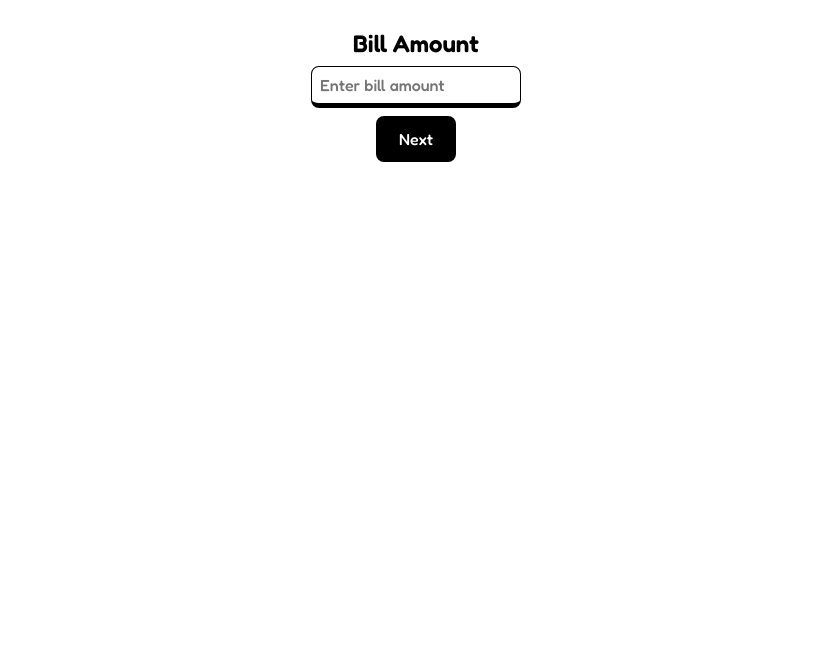
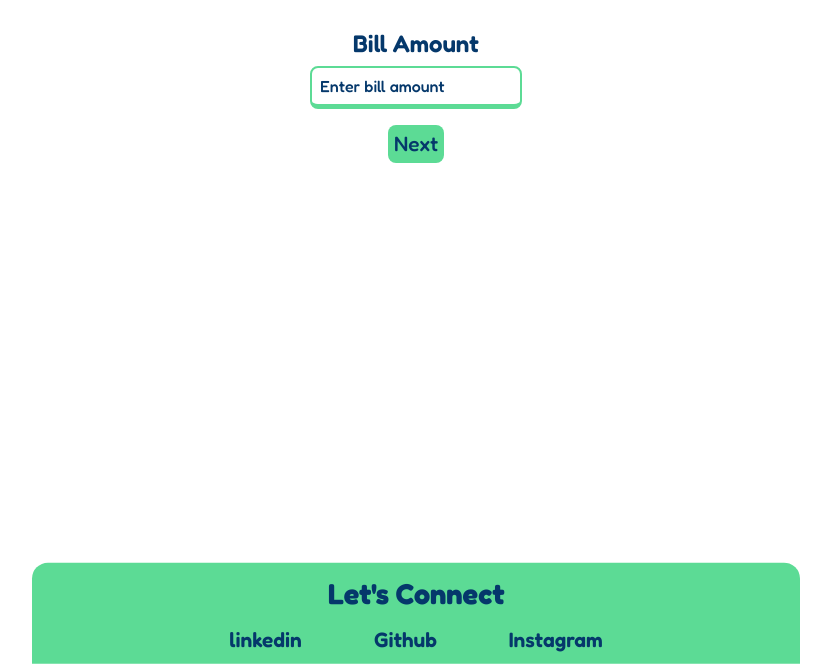
Before and after one commit to SaiPriya01/NeogMark-10, a plain HTML site: page index.html in a window 1280 px wide. Shown: the part 136-800 px from the top of the page, without its empty margins (224-1055 px from the left). Drawn offline with Linux system fonts and the light colour scheme.

Commit message:
styling done

```diff
--- a/index.html
+++ b/index.html
@@ -55,6 +55,14 @@
                 </tr>
             </table>
         </div>
+        <footer class="footer">
+            <h2>Let's Connect</h2>
+            <div class="social">
+                <a href="https://www.linkedin.com/in/sai-priya-syamala-38664422a/">linkedin</a>
+                <a href="https://github.com/SaiPriya01">Github</a>
+                <a href="https://www.instagram.com/saipriya_29/">Instagram</a>
+            </div>
+        </footer>
     </div>
     <script src="index.js"></script>
 </body>
--- a/styles.css
+++ b/styles.css
@@ -1,12 +1,19 @@
 @import url("https://fonts.googleapis.com/css2?family=Fredoka:wght@300;400;500;600;700&display=swap");
+:root{
+    --primary-color:#5CDB95;
+    --secondary-color:#05386B;
+    --border-color:#8EE4AF;
+}
 * {
   margin: 0;
   padding: 0;
   font-family: "Fredoka", sans-serif;
+
 }
 .heading{
-    background-color: black;
-    color: whitesmoke;
+    background-color: var(--primary-color);
+    color: var(--secondary-color);
+    /* border: 2px solid var(--border-color); */
     border-bottom-left-radius: 1rem;
     border-bottom-right-radius: 1rem;
     text-align: center;
@@ -27,6 +34,7 @@
 }
 label {
     /* margin-top: 1.5rem; */
+    color: var(--secondary-color);
     font-size: 1.5rem;
     font-weight: 600;
 }
@@ -35,13 +43,16 @@ input{
     /* border-style: none; */
     outline: none;
     border: none;
-    border: 1px solid black;
-    border-bottom: 5px solid black;
+    border: 2px solid var(--primary-color);
+    border-bottom: 5px solid var(--primary-color);
     padding: 0.5rem;
     margin: 0.5rem;
     font-size: 1rem;
     font-weight: 500;
 
+}
+ ::placeholder{
+    color: var(--secondary-color);
 }
 .list{
     list-style: none;
@@ -50,37 +61,67 @@ input{
     margin: 1rem; */
 }
 button{
-  width: 5rem;
-  background-color: black;
-  color: white;
-  font-size: 1rem;
-  font-weight: 500;
-  padding: 0.8rem 0.3rem;
+  /* width: 5rem; */
+  background-color: var(--primary-color);
+  color: var(--secondary-color);
+  /* padding: 0.8rem 0.3rem; */
   border-radius: 0.5rem;
   border: none;
   cursor: pointer;
+  margin: 0.5rem;
+  padding: 0.4rem;
+  font-size: 1.3rem;
+  font-weight: 500;
 }
 
 table{
     width: 80%;
     margin-left: auto;
     margin-right: auto;
-    border: 2px solid black;
-    border-bottom: 4px solid black;
+    border: 2px solid var(--primary-color);
+    border-bottom: 4px solid var(--primary-color);
 }
 td,th{
-  border: 1px solid black;
+  border: 1px solid var(--primary-color);
   padding: 8px;
-  color: black;
+  color: var(--secondary-color);
 }
 caption{
     padding-top: 1rem;
     padding-bottom: 00.5rem;
     font-size: larger;
     font-weight: 600;
+    color: var(--secondary-color);
 }
 p{
     text-align: center;
     font-size: 1.3rem;
     font-weight: 500;
+    color: var(--secondary-color);
 }
+.footer{
+    background-color: var(--primary-color);
+    color: var(--secondary-color);
+    border-top-left-radius: 1rem;
+    border-top-right-radius: 1rem;
+    text-align: center;
+    font-size: 1.2rem;
+    padding: 0.8rem;
+    margin-top:2rem;
+    position: sticky;
+    top: 100%;
+}
+.social {
+    width: 60%;
+    margin: auto;
+    display: flex;
+    justify-content: space-around;
+    align-items: center;
+    margin-top: 1rem;
+}
+.social a {
+    color: var(--secondary-color);
+    font-size: 1.3rem;
+    font-weight: 600;
+    text-decoration: none;
+}
```
